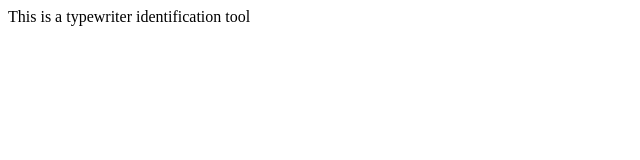
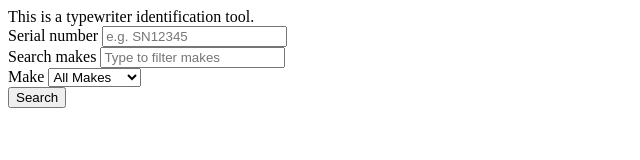
Before and after one commit to rucozi/typewriter, a plain HTML site: page index.html in a window 1280 px wide. Shown: the whole page, without its empty margins (0-640 px from the left). Drawn offline with Linux system fonts and the light colour scheme.

Commit message:
add input forms

```diff
--- a/index.html
+++ b/index.html
@@ -1,5 +1,37 @@
-<title>Typewriter ID</title>
+<head>
+    <link rel="stylesheet" href="css/styles.css">
+    <script src="js/main.js"></script>
+    <title>Typewriter ID</title>
+</head>
+<body>
+    This is a typewriter identification tool.
 
-<body>
-This is a typewriter identification tool
+    <!-- Basic input form -->
+    <form id="typewriter-form" aria-label="Typewriter identification form">
+      <div>
+        <label for="serial">Serial number</label>
+        <input type="text" id="serial" name="serial" placeholder="e.g. SN12345" />
+      </div>
+
+      <div>
+        <label for="make-search">Search makes</label>
+        <input type="search" id="make-search" name="make-search" placeholder="Type to filter makes" aria-controls="make" />
+      </div>
+
+      <div>
+        <label for="make">Make</label>
+        <select id="make" name="make">
+          <option value="all" selected>All Makes</option>
+          <option value="unknown">I don't know</option>
+          <option value="corona">Corona</option>
+          <option value="acme">ACME</option>
+          <option value="bennet">Bennet</option>
+        </select>
+      </div>
+
+      <div>
+        <button type="submit">Search</button>
+      </div>
+    </form>
+
 </body>
```
